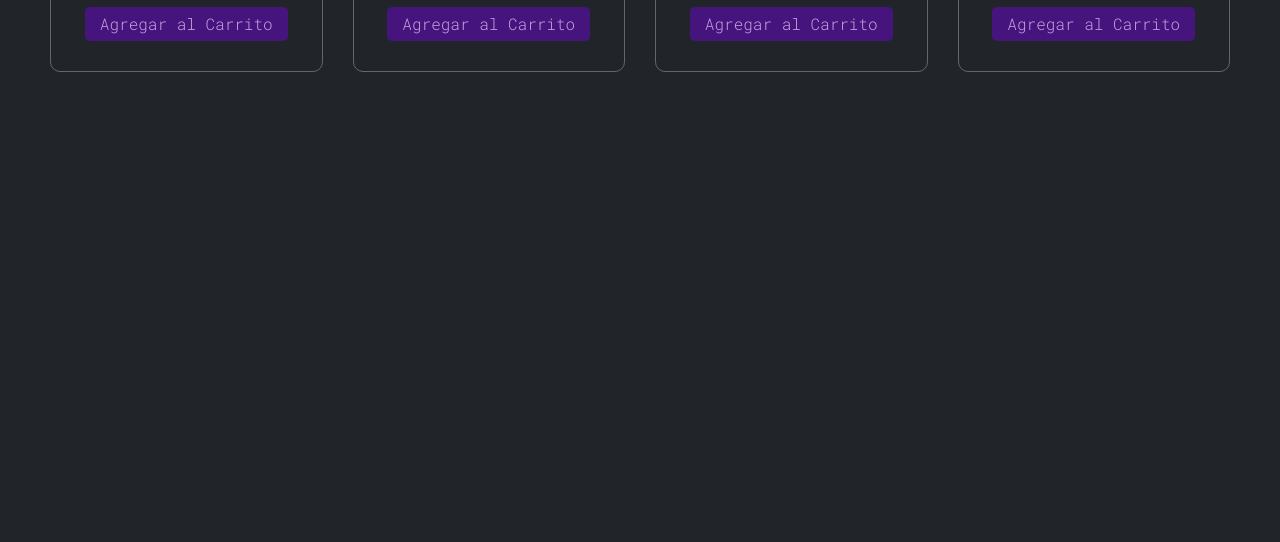
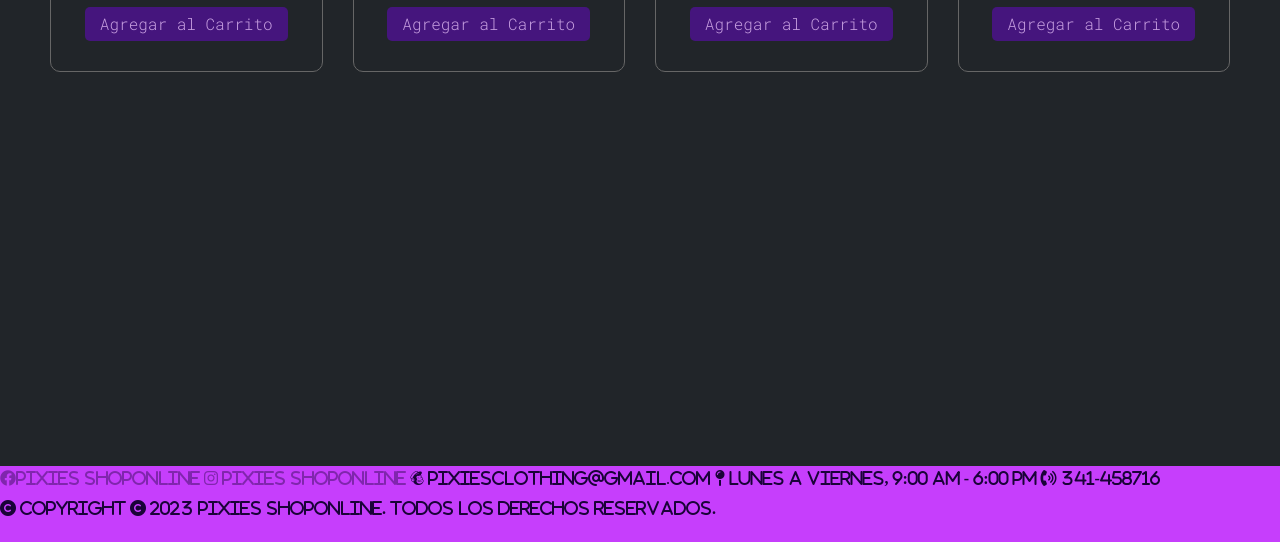
Before and after one commit to 39662218/PIXIES, a plain HTML site: page pages/totebags.html in a window 1280 px wide. Shown: the part 1850-2392 px from the top of the page. Before the commit the page ends 1932 px from the top, so only its background shows below. Drawn offline with nearby package versions, Linux system fonts and the light colour scheme; a script that the page names is missing.

Commit message:
git commit

```diff
--- a/pages/totebags.html
+++ b/pages/totebags.html
@@ -228,5 +228,22 @@
     </div>
   </main>
 </section>
+
+
+
+<footer class="footercontacto">
+
+    <p>
+      <i class="fa-brands fa-facebook fa-beat-fade">PIXIES SHOPONLINE </i>
+      <i class="fa-brands fa-instagram fa-beat-fade"> PIXIES SHOPONLINE</i>
+      <i class="fa-brands fa-mailchimp fa-bounce"> pixiesclothing@gmail.com </i>
+      <i class="fa-solid fa-map-pin"> Lunes a Viernes, 9:00 AM - 6:00 PM </i>
+      <i class="fa-solid fa-phone-volume"> 341-458716</i>
+      <i class="fa-solid fa-copyright"> Copyright © 2023 PIXIES ShopOnline. Todos los derechos reservados.</i>
+    </p>
+   </footer>
+
+
+
 </body>
 </html>
```
Also changed, not shown: pages/gorras.html (+16 -0 lines), pages/remeras.html (+16 -0 lines).
